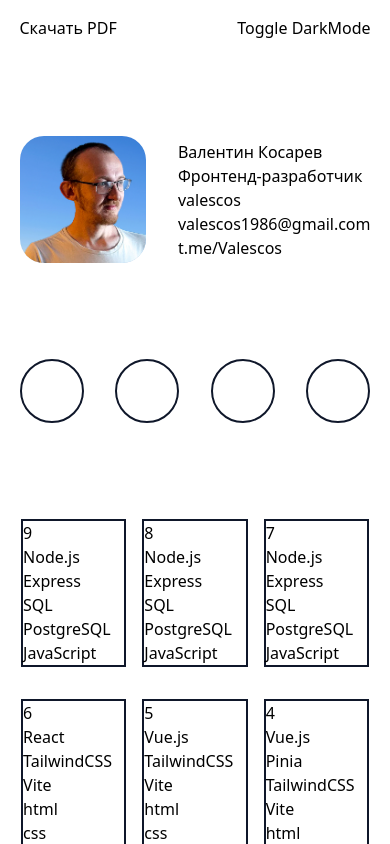
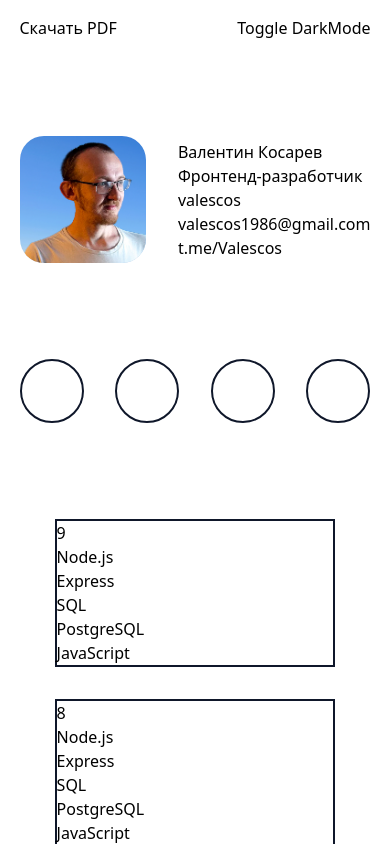
Before and after one commit to valescos/valescos-cv-2, a React (Vite) app: page / in a window 390 px wide. Shown: the top 844 px of the page. Built offline with nearby package versions, Linux system fonts and the light colour scheme.

Commit message:
Responsive CSS in Project component added

```diff
--- a/src/components/Project.tsx
+++ b/src/components/Project.tsx
@@ -10,7 +10,7 @@ export default function Project({
   stack,
 }: ProjectProps) {
   return (
-    <div className="basis-[30%] border-2 border-slate-900 dark:border-white">
+    <div className="basis-[80%] border-2 border-slate-900 sm:basis-[40%] lg:basis-[30%] dark:border-white">
       {id}
       <ul>
         {stack.map((item, index) => (
```
